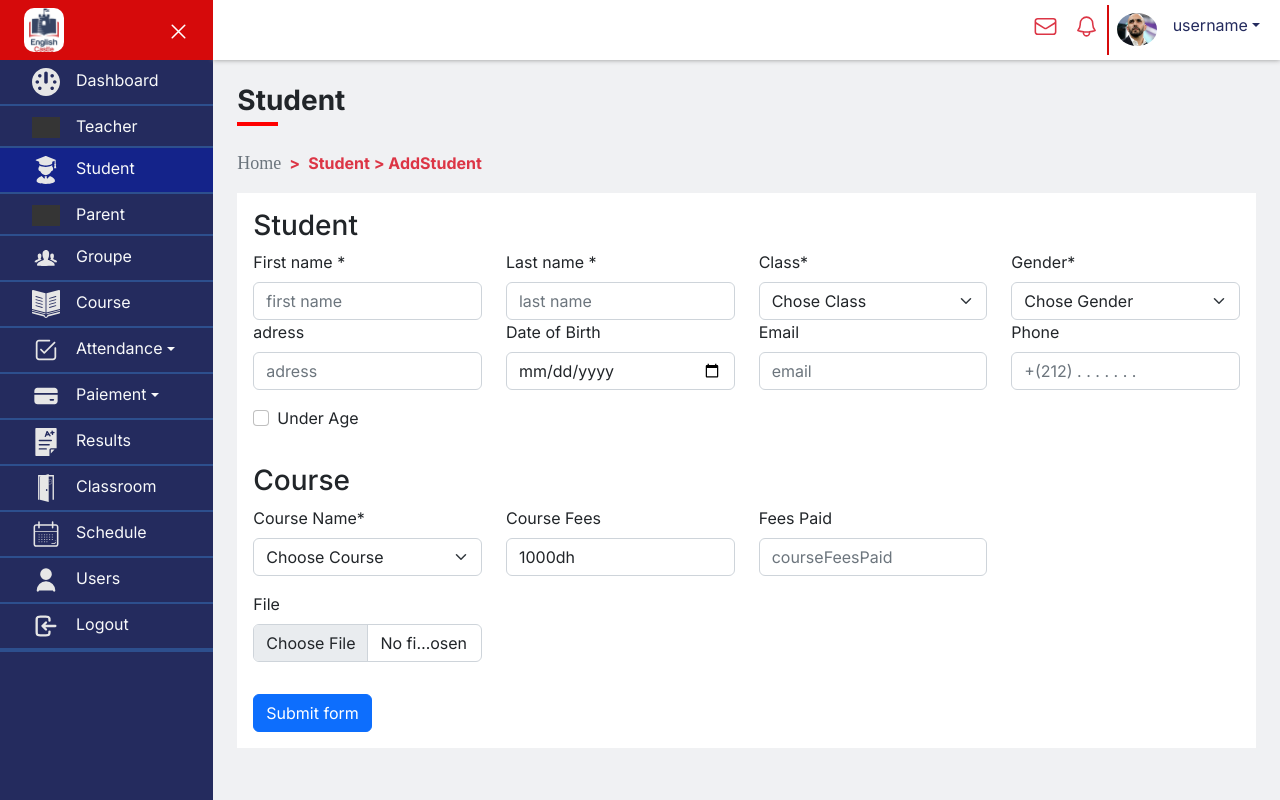
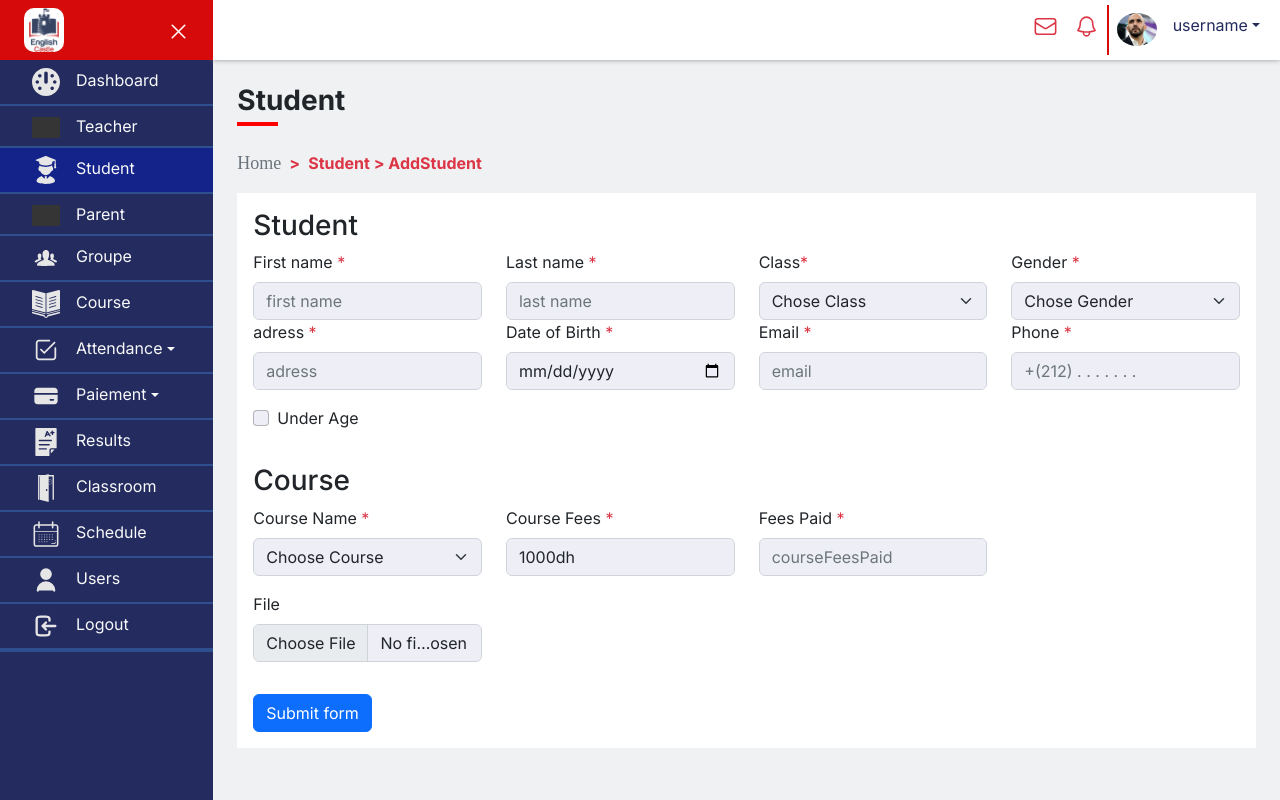
Before and after one commit to Lachhab1/language-center_react_laravel, a React (Vite) app in the folder langcenter-frontend/: page /student/addStudent in a window 1280 px wide. Built offline with nearby package versions, Linux system fonts and the light colour scheme; grey boxes are pictures that could not be loaded.

Commit message:
form color modify to match the design

```diff
--- a/langcenter-frontend/src/App.css
+++ b/langcenter-frontend/src/App.css
@@ -251,3 +251,7 @@ align-items: center;
   gap: 40px;
   align-items: center;
 }
+
+.student-add input,.student-add select{
+  background-color:  rgba(221, 222, 238, 0.5);
+}
--- a/langcenter-frontend/src/components/Form.jsx
+++ b/langcenter-frontend/src/components/Form.jsx
@@ -73,7 +73,7 @@ function FormC() {
               controlId="validationFormik1032"
               className='position-relative'
               >
-              <Form.Label>First name *</Form.Label>
+              <Form.Label>First name <span className="text-danger">*</span></Form.Label>
               <Form.Control
                 type="text"
                 name="firstName"
@@ -91,7 +91,7 @@ function FormC() {
               controlId="validationFormik1"
               className='position-relative'
               >
-              <Form.Label>Last name *</Form.Label>
+              <Form.Label>Last name <span className="text-danger">*</span></Form.Label>
               <Form.Control
                 type="text"
                 name="lastName"
@@ -108,7 +108,7 @@ function FormC() {
               xs={7}
               className="position-relative"
               >
-              <Form.Label>Class*</Form.Label>
+              <Form.Label>Class<span className="text-danger">*</span></Form.Label>
               <Form.Select
               component="select"
               id="class"
@@ -130,7 +130,7 @@ function FormC() {
               xs={7}
               className="position-relative"
               >
-              <Form.Label>Gender*</Form.Label>
+              <Form.Label>Gender <span className="text-danger">*</span></Form.Label>
               <Form.Select
               component="select"
               id="gender"
@@ -146,7 +146,7 @@ function FormC() {
               </Form.Group>
             <Form.Group as={Col} md="3" sm="6" xs="12"
               className="position-relative">
-            <Form.Label>adress</Form.Label>
+            <Form.Label>adress <span className="text-danger">*</span></Form.Label>
             <Form.Control
             type="text"
             placeholder="adress"
@@ -160,7 +160,7 @@ function FormC() {
             </Form.Group>
             <Form.Group as={Col} md="3" sm="6" xs="12"
               className="position-relative">
-            <Form.Label>Date of Birth</Form.Label>
+            <Form.Label>Date of Birth <span className="text-danger">*</span></Form.Label>
             <Form.Control
             type="date"
             name="dateofbirth"
@@ -173,7 +173,7 @@ function FormC() {
             </Form.Group>
             <Form.Group as={Col} md="3" sm="6" xs="12"
               className="position-relative">
-            <Form.Label>Email</Form.Label>
+            <Form.Label>Email <span className="text-danger">*</span></Form.Label>
             <Form.Control
             type="email"
             placeholder="email"
@@ -187,7 +187,7 @@ function FormC() {
             </Form.Group>
             <Form.Group as={Col} md="3" sm="6" xs="12"
               className="position-relative">
-            <Form.Label>Phone</Form.Label>
+            <Form.Label>Phone <span className="text-danger">*</span></Form.Label>
             <Form.Control
             type="tel"
             placeholder="+(212) . . . . . . ."
@@ -314,7 +314,7 @@ function FormC() {
               xs={7}
               className="position-relative"
               >
-              <Form.Label>Course Name*</Form.Label>
+              <Form.Label>Course Name <span className="text-danger">*</span></Form.Label>
               <Form.Select
               component="select"
               id="courseName"
@@ -335,7 +335,7 @@ function FormC() {
               xs={7}
               className="position-relative"
               >
-              <Form.Label>Course Fees</Form.Label>
+              <Form.Label>Course Fees <span className="text-danger">*</span></Form.Label>
               <Form.Control
               type="text"
               name="courseFees"
@@ -351,7 +351,7 @@ function FormC() {
               controlId="validationFormik1"
               className='position-relative'
               >
-              <Form.Label>Fees Paid</Form.Label>
+              <Form.Label>Fees Paid <span className="text-danger">*</span></Form.Label>
               <Form.Control
                 type="text"
                 name="courseFeesPaid"
--- a/langcenter-frontend/src/views/AddEtudiant.jsx
+++ b/langcenter-frontend/src/views/AddEtudiant.jsx
@@ -4,8 +4,8 @@ import React from 'react'
 
 export default function AddEtudiant() {
   return (
-    <>
+    <main className="student-add">
         <FormC/>
-    </>
+    </main>
   )
 }
```
Also changed, not shown: langcenter-frontend/src/components/FormText.jsx (deleted, +0 -26 lines).
